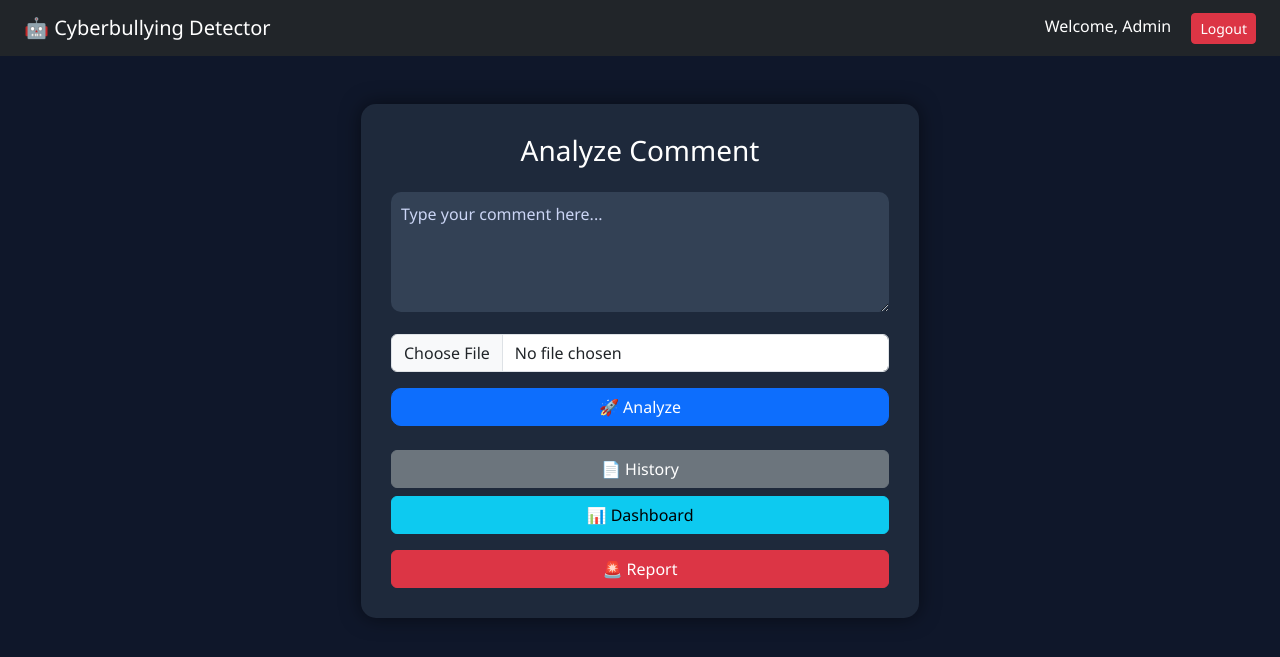
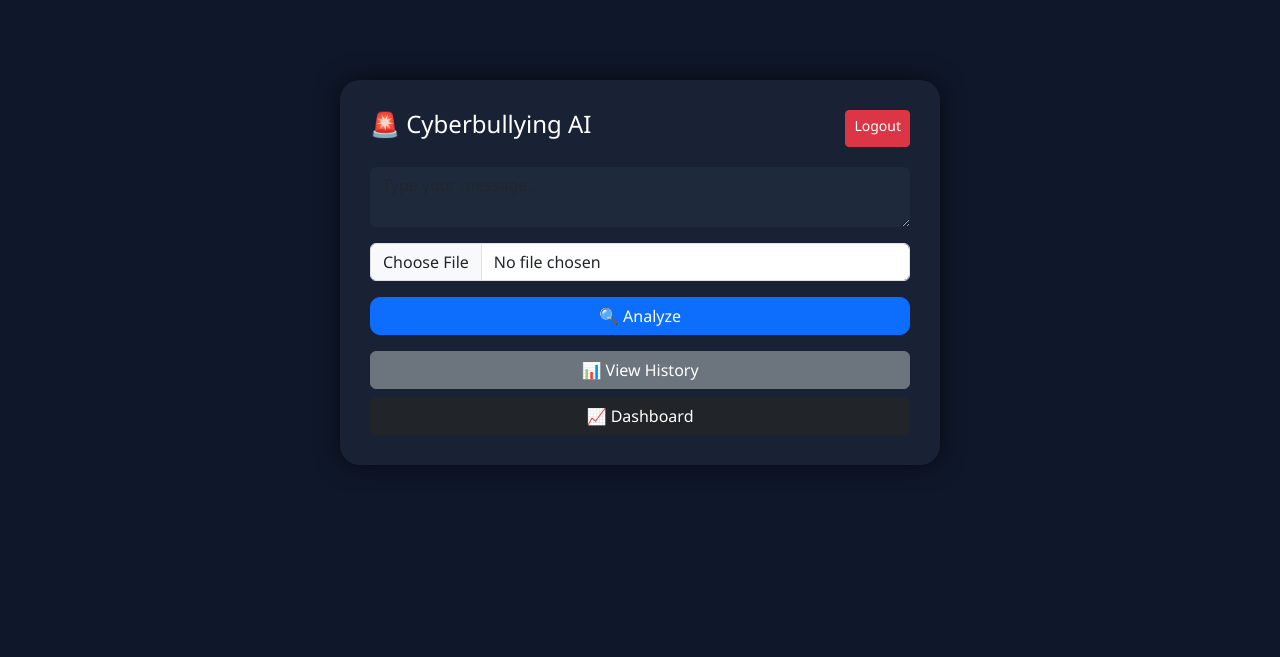
Before and after one commit to prasitha28ad-tech/cyberbullying-detector, a Flask app: page / in a window 1280 px wide. Shown: the top 657 px of the page. Run offline with Flask 3, Linux system fonts and the light colour scheme; a user stored in the database is signed in; parts of the project's set-up code (start-up, migrations or seed data) failed here and were passed over.

Commit message:
modern UI

```diff
--- a/templates/index.html
+++ b/templates/index.html
@@ -1,107 +1,102 @@
 <!DOCTYPE html>
 <html>
 <head>
-    <title>Cyberbullying Detection</title>
+    <title>Cyberbullying Detector</title>
 
     <link href="https://cdn.jsdelivr.net/npm/bootstrap@5.3.0/dist/css/bootstrap.min.css" rel="stylesheet">
 
     <style>
         body {
             background: #0f172a;
+            font-family: 'Segoe UI', sans-serif;
             color: white;
-            font-family: 'Segoe UI', sans-serif;
         }
 
-        .card-custom {
-            background: #1e293b;
-            border-radius: 15px;
+        .main-card {
+            max-width: 600px;
+            margin: 80px auto;
             padding: 30px;
-            box-shadow: 0px 0px 20px rgba(0,0,0,0.5);
+            border-radius: 20px;
+            background: rgba(30, 41, 59, 0.7);
+            backdrop-filter: blur(10px);
+            box-shadow: 0 0 25px rgba(0,0,0,0.6);
         }
 
         textarea {
-            width: 100%;
-            height: 120px;
-            border-radius: 10px;
-            border: none;
-            padding: 10px;
-            background: #334155;
-            color: white;
+            background: #1e293b !important;
+            color: white !important;
+            border: none !important;
+            border-radius: 12px;
+            padding: 12px;
         }
 
         textarea::placeholder {
-            color: #cbd5f5;
+            color: #94a3b8;
         }
 
         .btn-custom {
             border-radius: 10px;
         }
 
-        .safe {
-            color: #22c55e;
+        .result {
+            font-size: 18px;
+            font-weight: bold;
+            margin-top: 15px;
         }
 
-        .danger {
-            color: #ef4444;
+        .safe { color: #22c55e; }
+        .danger { color: #ef4444; }
+
+        .top-bar {
+            display: flex;
+            justify-content: space-between;
+            margin-bottom: 20px;
         }
     </style>
 </head>
 
 <body>
 
-<!-- 🔝 NAVBAR -->
-<nav class="navbar navbar-dark bg-dark px-4">
-    <span class="navbar-brand">🤖 Cyberbullying Detector</span>
+<div class="main-card">
 
-    <div>
-        <span class="me-3">Welcome, Admin</span>
+    <!-- TOP BAR -->
+    <div class="top-bar">
+        <h4>🚨 Cyberbullying AI</h4>
         <a href="/logout" class="btn btn-danger btn-sm">Logout</a>
     </div>
-</nav>
 
-<!-- MAIN CONTENT -->
-<div class="container mt-5 d-flex justify-content-center">
-    <div class="card-custom col-md-6">
-
-        <h3 class="text-center mb-4">Analyze Comment</h3>
-
+    <!-- FORM -->
     <form method="POST" enctype="multipart/form-data">
 
-            <textarea name="comment" placeholder="Type your comment here..." required></textarea>
+        <textarea name="comment" class="form-control mb-3" placeholder="Type your message..." required></textarea>
 
-            <input type="file" name="evidence" class="form-control mt-3">
+        <input type="file" name="evidence" class="form-control mb-3">
 
-            <button type="submit" class="btn btn-primary w-100 mt-3 btn-custom">
-                🚀 Analyze
+        <button type="submit" class="btn btn-primary w-100 btn-custom">
+            🔍 Analyze
         </button>
+
     </form>
 
     <!-- RESULT -->
     {% if result %}
         {% if result == "bullying" %}
-                <p class="danger text-center mt-3">
+            <p class="result danger">
                 🚫 Cyberbullying Detected <br>
-                    Score: {{ score }}
+                🔥 Score: {{ score }}
             </p>
         {% else %}
-                <p class="safe text-center mt-3">
-                    ✅ Safe Comment <br>
-                    Score: {{ score }}
+            <p class="result safe">
+                ✅ Safe Message <br>
+                😊 Score: {{ score }}
             </p>
         {% endif %}
     {% endif %}
 
     <!-- ACTION BUTTONS -->
-        <div class="mt-4">
-            <a href="/history" class="btn btn-secondary w-100 mb-2">📄 History</a>
-            <a href="/dashboard" class="btn btn-info w-100 mb-2">📊 Dashboard</a>
-        </div>
+    <a href="/history" class="btn btn-secondary mt-3 w-100">📊 View History</a>
+    <a href="/dashboard" class="btn btn-dark mt-2 w-100">📈 Dashboard</a>
 
-        <a href="https://cybercrime.gov.in" target="_blank">
-            <button class="btn btn-danger w-100 mt-2">🚨 Report</button>
-        </a>
-
-    </div>
 </div>
 
 </body>
```
Lines whose indentation alone changed are shown as unchanged.
